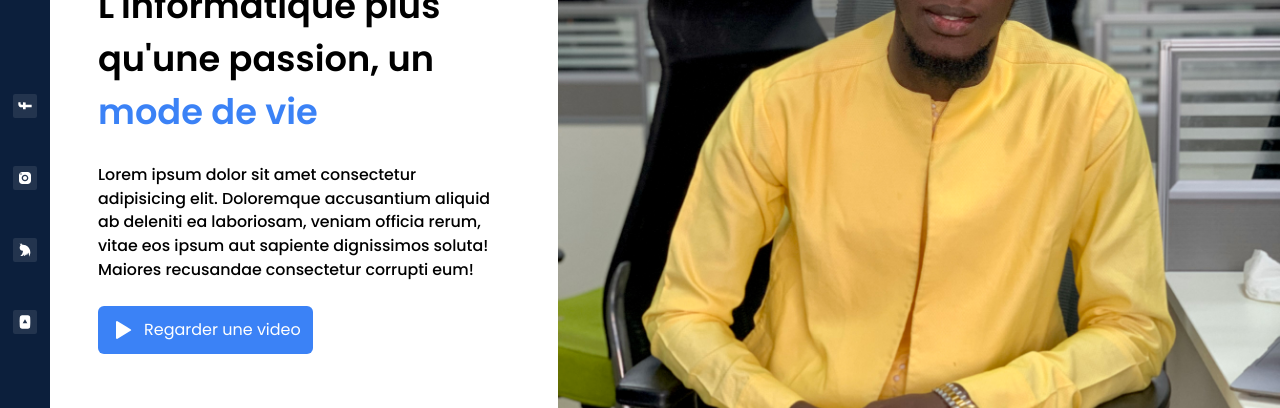
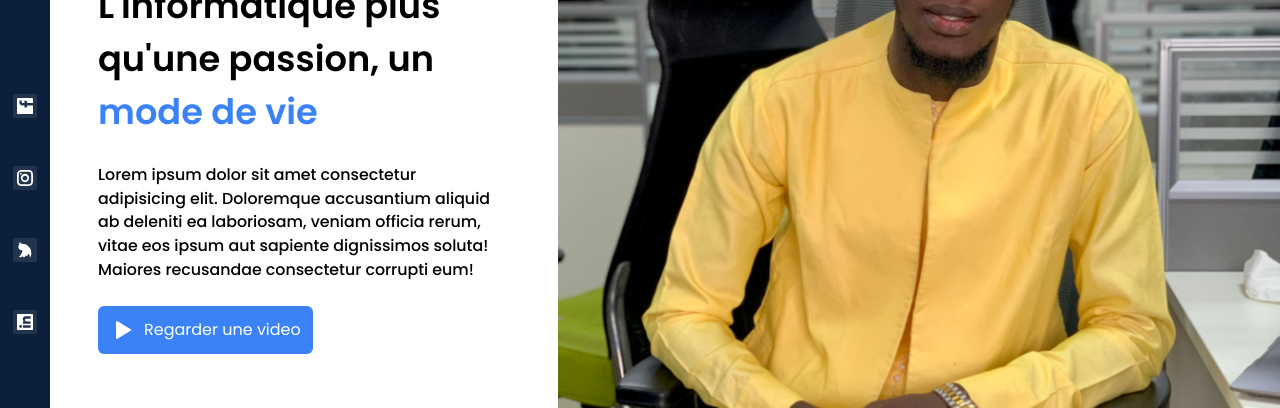
Before and after one commit to Takha65/DaaraIT-site-officiel, a React (Create React App) app: page / in a window 1280 px wide. Shown: the part 182-590 px from the top of the page. Built offline with nearby package versions, Linux system fonts and the light colour scheme.

Commit message:
mettre des informations reels

```diff
--- a/src/components/modules/sidemenu.jsx
+++ b/src/components/modules/sidemenu.jsx
@@ -1,26 +1,58 @@
-import React,{useState} from 'react'
-import './sidemenu.css';
-import {ReactComponent as FacebookIcon} from "../../ressources/icons/facebook.svg"
-import {ReactComponent as InstagramIcon} from "../../ressources/icons/instagram.svg"
-import {ReactComponent as TwitterIcon} from "../../ressources/icons/twitter.svg"
-import {ReactComponent as YoutubeIcon} from "../../ressources/icons/youtube.svg"
-import {ReactComponent as HomeIcon} from "../../ressources/icons/home.svg"
+import React from "react";
+import "./sidemenu.css";
+import { ReactComponent as HomeIcon } from "../../ressources/icons/home.svg";
+import { GrFacebook, GrInstagram, GrLinkedin, GrTwitter } from "react-icons/gr";
 
 const SideMenu = () => {
   return (
-        <div className='h-screen w-[50px] hidden sm:block fixed top-0 bg-[#0C1F3C] flex items-end'>
+    <div className="h-screen w-[50px] hidden sm:block fixed top-0 bg-[#0C1F3C] flex items-end">
       <div className="w-full h-full flex items-center justify-between flex-col pb-2">
         <li className="vide"></li>
         <ul className="h-full flex items-center justify-center flex-col">
-                    <li className="item w-6 h-6 my-6 rounded-sm bg-[#23344E] flex items-center justify-center p-1 -rotate-90 hover:scale-110 hover:rotate-0 duration-500 hover:bg-gradient-to-r hover:from-[#2C81FF] hover:via-[#1065E2] hover:to-[#2C81FF]"><FacebookIcon/></li>
-                    <li className="item w-6 h-6 my-6 rounded-sm bg-[#23344E] flex items-center justify-center p-1 -rotate-90 hover:scale-110 hover:rotate-0 duration-500 hover:bg-gradient-to-r hover:from-[#833ab4] hover:via-[#fd1d1d] hover:to-[#fcb045]"><InstagramIcon/></li>
-                    <li className="item w-6 h-6 my-6 rounded-sm bg-[#23344E] flex items-center justify-center p-1 -rotate-90 hover:scale-110 hover:rotate-0 duration-500 hover:bg-gradient-to-r hover:from-[#5C9EFF] hover:via-[#2C81FF] hover:to-[#5C9EFF]"><TwitterIcon/></li>
-                    <li className="item w-6 h-6 my-6 rounded-sm bg-[#23344E] flex items-center justify-center p-1 -rotate-90 hover:scale-110 hover:rotate-0 duration-500 hover:bg-gradient-to-r hover:from-[#b92727] hover:via-[#fd1d1d] hover:to-[#b92727]"><YoutubeIcon/></li>
+          <a
+            href="https://www.facebook.com/DaaaraIT?mibextid=LQQJ4d"
+            style={{ all: "unset" }}
+            target="_blank"
+          >
+            <li className="item w-6 h-6 my-6 rounded-sm bg-[#23344E] flex items-center justify-center p-1 -rotate-90 hover:scale-110 hover:rotate-0 duration-500 hover:bg-gradient-to-r hover:from-[#2C81FF] hover:via-[#1065E2] hover:to-[#2C81FF]">
+              <GrFacebook color="#fff" />
+            </li>
+          </a>
+          <a
+            href="https://instagram.com/daara_it_?igshid=YmMyMTA2M2Y="
+            style={{ all: "unset" }}
+            target="_blank"
+          >
+            <li className="item w-6 h-6 my-6 rounded-sm bg-[#23344E] flex items-center justify-center p-1 -rotate-90 hover:scale-110 hover:rotate-0 duration-500 hover:bg-gradient-to-r hover:from-[#833ab4] hover:via-[#fd1d1d] hover:to-[#fcb045]">
+              <GrInstagram color="#fff" />
+            </li>
+          </a>
+          <a
+            href="https://twitter.com/daara_it_com?s=11&t=gmSkSyMbUTzp22d2XxnMLA"
+            style={{ all: "unset" }}
+            target="_blank"
+          >
+            <li className="item w-6 h-6 my-6 rounded-sm bg-[#23344E] flex items-center justify-center p-1 -rotate-90 hover:scale-110 hover:rotate-0 duration-500 hover:bg-gradient-to-r hover:from-[#5C9EFF] hover:via-[#2C81FF] hover:to-[#5C9EFF]">
+              <GrTwitter color="#fff" />
+            </li>
+          </a>
+          {/* for Linkedin */}
+          <a
+            href="https://www.linkedin.com/company/daara-it/"
+            style={{ all: "unset" }}
+            target="_blank"
+          >
+            <li className="item w-6 h-6 my-6 rounded-sm bg-[#23344E] flex items-center justify-center p-1 -rotate-90 hover:scale-110 hover:rotate-0 duration-500 hover:bg-gradient-to-r hover:from-[#2C81FF] hover:via-[#1065E2] hover:to-[#2C81FF]">
+              <GrLinkedin color="#fff" />
+            </li>
+          </a>
         </ul>
-                <li className="item w-6 h-6 rounded-sm bg-[#23344E] flex items-center justify-center p-1 hover:scale-110 hover:rotate-0 duration-500 hover:bg-[#2C81FF]"><HomeIcon/></li>
+        <li className="item w-6 h-6 rounded-sm bg-[#23344E] flex items-center justify-center p-1 hover:scale-110 hover:rotate-0 duration-500 hover:bg-[#2C81FF]">
+          <HomeIcon />
+        </li>
       </div>
     </div>
-    )
-}
+  );
+};
 
-export default SideMenu
+export default SideMenu;
--- a/src/data/commission.js
+++ b/src/data/commission.js
@@ -16,27 +16,32 @@ export const commissions = {
       title: "Programmation",
       desc: "Que vous soyez développeur freelance, employé dans une entreprise ou étudiant à l'université, la Commission Programmation offre aux membres une variété d'activités et d'opportunités connexes qui leur permettent de développer leurs compétences en programmation, et ce, à tous les niveaux. Les membres peuvent bénéficier d'ateliers thématiques sur divers sujets, comme l'apprentissage automatique et la science des données, mais aussi participer à des conférences organisées par des professionnels de la programmation.Grâce aux activités proposées par la Commission Programmation, les membres ont l’occasion d’acquérir ou de perfectionner leurs compétences en programmation.De plus, tous les ateliers sont gratuits et accessibles aux participants quel que soit leur niveau en programmation et chacun est encouragé à partager ses expériences et ses connaissances avec les autres membres afin que tout le monde puisse tirer profit du savoir-faire accumulé par chacun. ",
       icon: IconBraces,
+      image: "image1",
     },
 
     {
       title: "Reseaux et Systémes",
       desc: "La commission Réseaux et Systèmes est responsable du développement, de la mise en œuvre des réseaux et systèmes informatiques. Elle propose des  services de formation en réseaux, devops, IOT, Cloud …. pour les membres  afin qu'ils puissent mieux comprendre le fonctionnement du réseau et du système informatique et ainsi être plus productifs est composée d'experts dans le domaine qui se consacrent à assurer la sécurité et l'efficacité des réseaux informatiques. Ils veillent également à ce que tous les membres aient accès à la technologie la plus récente disponible. Elle est chargée donc  de s'assurer de la bonne pratique des membres  de la communauté sur l'utilisation des différents réseaux et systèmes en place tout en mettant en place une série d'ateliers , de workshop et d'échanges..Rejoignez la Commission Réseau et systèmes et découvrez comment elle peut vous aider à améliorer vos compétences  ",
       icon: IconAntennaBars5,
+      image: "image1",
     },
     {
       title: "Sécurité",
       desc: "Contrairement à ce que les gens pensent, cette commission n’a pas été créée dans le but de former des hackers mais plutôt une commission dont la  mission principale est de surveiller et d’améliorer la sécurité de nos systèmes informatiques, afin que les gens puissent naviguer en toute confiance dans le cyber espace. Son rôle est de former  en sensibilisation à la cybersécurité aide les organisations à travers le monde à réduire les risques liés à la cybersécurité, à améliorer leur résilience face aux menaces et à instaurer une culture axée sur la sécurité sur le long terme  tout en mettant en place une série d’atelier et un programme afin de détecter de nouveau talents capable de donner une “ réponse-cyber” face aux défis et enjeux  de ce  pays La formation en sensibilisation à la cybersécurité aide les organisations à travers le monde à réduire les risques liés à la cybersécurité, à améliorer leur résilience face aux menaces et à instaurer une culture axée sur la sécurité sur le long terme.",
       icon: IconShieldLock,
+      image: "image1",
     },
     {
       title: "Anglais",
       desc: "La commission anglaise a été créée dans le but d'aider les membres à se familiariser avec l’anglais qui est une langue indispensable dans le domaine du numérique.",
       icon: IconLanguage,
+      image: "image1",
     },
     {
       title: "Juridique",
       desc: "Elle est chargée de veiller à la protection des données personnelles contenues dans les fichiers et traitements informatiques ou papiers, aussi bien publics que privés. Elle participe aussi de façon indirecte, à l'élaboration de la doctrine et à la médiatisation, en collectant, sélectionnant et traitant les données essentielles, puis en facilitant leur repérage. ",
       icon: IconHierarchy2,
+      image: "image1",
     },
   ],
 };
--- a/src/pages/commissions/data.jsx
+++ b/src/pages/commissions/data.jsx
@@ -4,7 +4,7 @@ export const Data = [
         index:"1",
         image:"img1",
         title: "Programmation",
-        sub_title: "1Traduction condensée du dialogue",
+        sub_title: "Traduction condensée du dialogue",
         libelle: "C'st un terme dans lequel est rédigé un acte officiel",
         mission: "Missions Lorem ipsum dolor, sit amet consectetur adipisicing elit. Modi quos quas, voluptatum nesciunt illum exercitationem.This is the description of slide three Lorem ipsum dolor, sit amet consectetur adipisicing elit. Modi quos quas, voluptatum nesciunt illum exercitationem.This is the description of slide three Lorem ipsum dolor, sit amet consectetur adipisicing elit. Modi quos quas, voluptatum nesciunt illum exercitationem.",
         activites: "Activités Lorem ipsum dolor, sit amet consectetur adipisicing elit. Modi quos quas, voluptatum nesciunt illum exercitationem.This is the description of slide three Lorem ipsum dolor, sit amet consectetur adipisicing elit. Modi quos quas, voluptatum nesciunt illum exercitationem.This is the description of slide three Lorem ipsum dolor, sit amet consectetur adipisicing elit. Modi quos quas, voluptatum nesciunt illum exercitationem.",
```
Also changed, not shown: src/pages/commissions/commissions.jsx (+63 -40 lines), 2 other files (tests, documents, lock files or other folders). Lines whose indentation alone changed are shown as unchanged.
